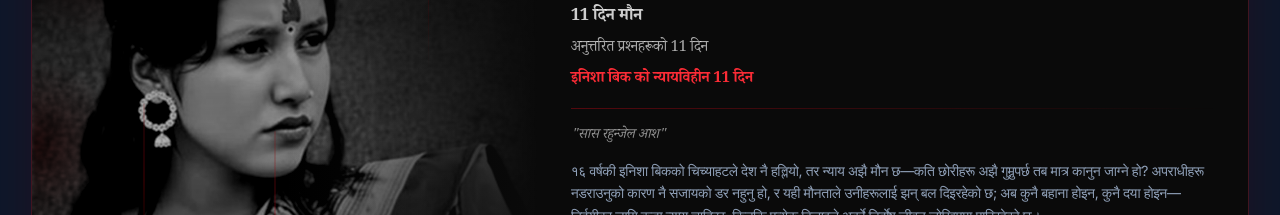
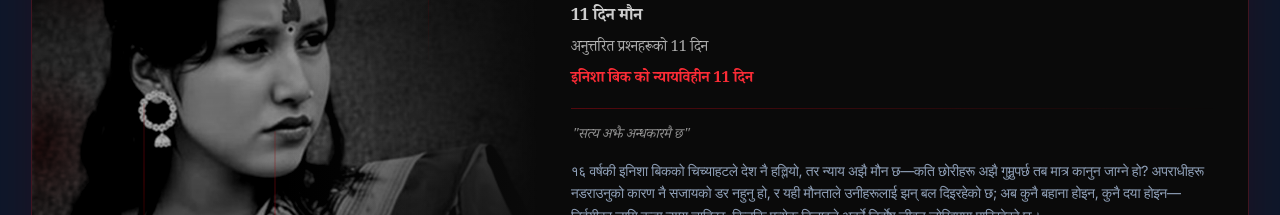
Before and after one commit to Prabinbaral77/justice-count, a React (Vite) app: page / in a window 1280 px wide. Shown: the part 860-1075 px from the top of the page. Built offline with nearby package versions, Linux system fonts and the light colour scheme.

Commit message:
feat: text updated for mockdata

```diff
--- a/src/data/mockData.ts
+++ b/src/data/mockData.ts
@@ -49,7 +49,7 @@ export const initialCases: Case[] = [
         victimName: 'इनिशा बिक',
         startDate: '2026-03-07T00:00:00Z',
         description: '१६ वर्षकी इनिशा बिकको चिच्याहटले देश नै हल्लियो, तर न्याय अझै मौन छ—कति छोरीहरू अझै गुम्नुपर्छ तब मात्र कानुन जाग्ने हो? अपराधीहरू नडराउनुको कारण नै सजायको डर नहुनु हो, र यही मौनताले उनीहरूलाई झन् बल दिइरहेको छ; अब कुनै बहाना होइन, कुनै दया होइन—निर्दयीका लागि कडा न्याय चाहिन्छ, किनकि प्रत्येक ढिलाइले अर्को निर्दोष जीवन जोखिममा पारिरहेको छ।',
-        tagline: 'सास रहुन्जेल आश',
+        tagline: 'सत्य अझै अन्धकारमै छ',
         imageUrl: '/victims/Inisha.png',
         votes: {
             served: 24,
```
